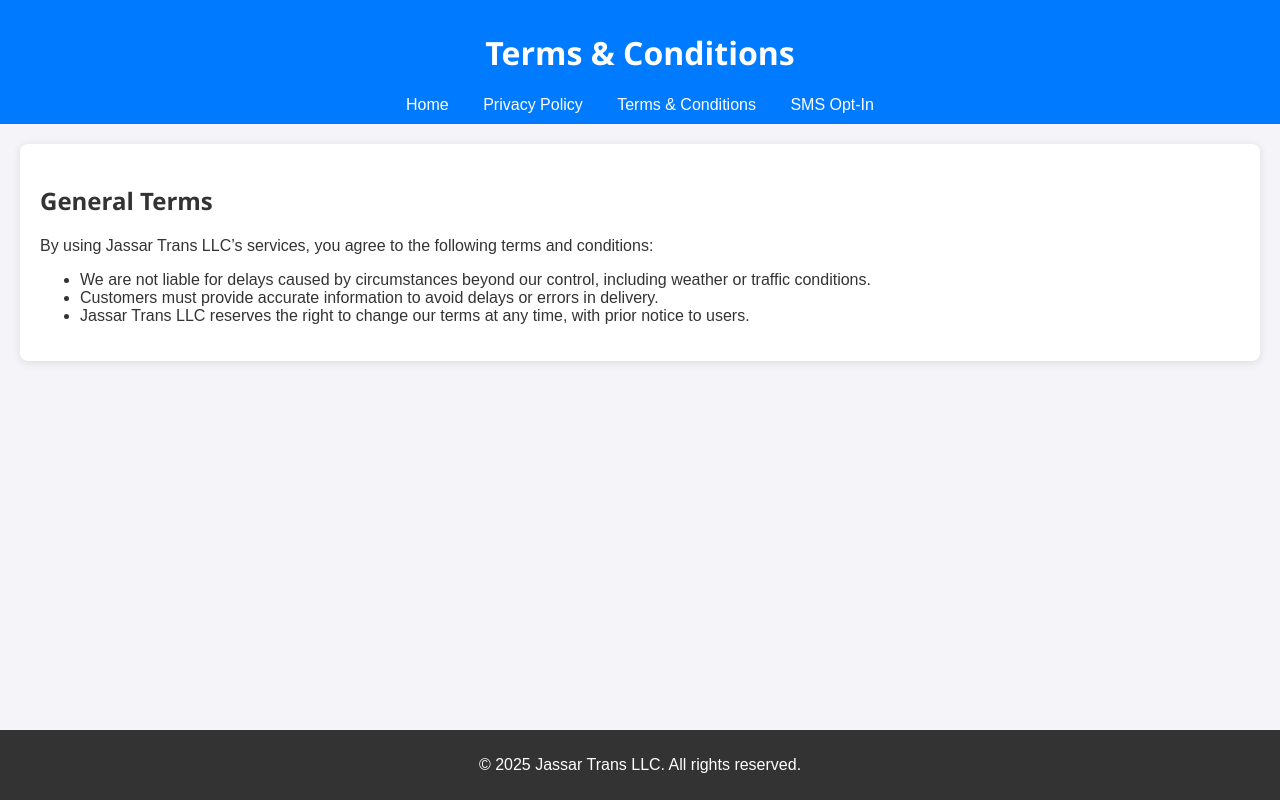
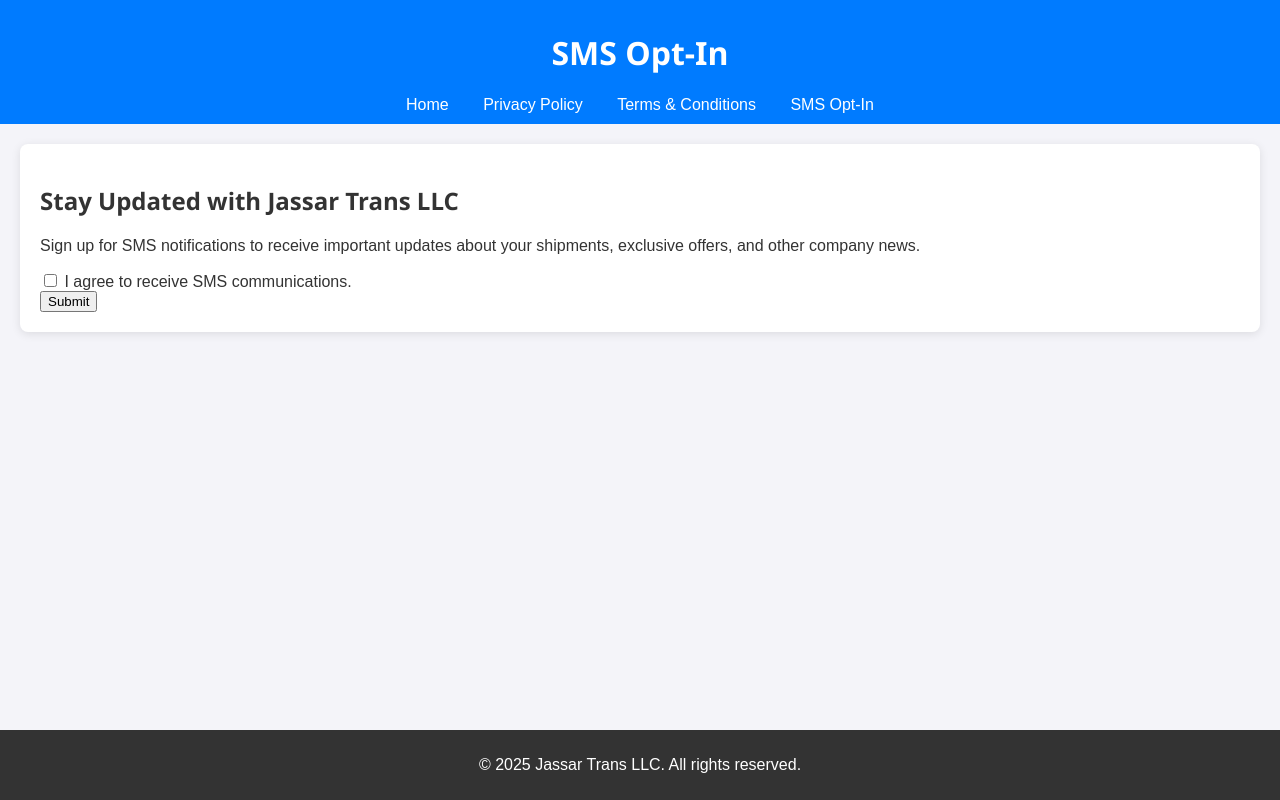
Before and after one commit to JassarTransLLC/jassar-trans-llc-website, a plain HTML site: page sms-opt-in.html in a window 1280 px wide. Drawn offline with Linux system fonts and the light colour scheme.

Commit message:
Update sms-opt-in.html

```diff
--- a/sms-opt-in.html
+++ b/sms-opt-in.html
@@ -3,12 +3,12 @@
 <head>
     <meta charset="UTF-8">
     <meta name="viewport" content="width=device-width, initial-scale=1.0">
-    <title>Terms & Conditions - Jassar Trans LLC</title>
+    <title>SMS Opt-In - Jassar Trans LLC</title>
     <link rel="stylesheet" href="style.css">
 </head>
 <body>
     <header>
-        <h1>Terms & Conditions</h1>
+        <h1>SMS Opt-In</h1>
         <nav>
             <a href="index.html">Home</a>
             <a href="privacy-policy.html">Privacy Policy</a>
@@ -18,14 +18,14 @@
     </header>
 
     <section>
-        <h2>General Terms</h2>
-        <p>By using Jassar Trans LLC’s services, you agree to the following terms and conditions:</p>
-
-        <ul>
-            <li>We are not liable for delays caused by circumstances beyond our control, including weather or traffic conditions.</li>
-            <li>Customers must provide accurate information to avoid delays or errors in delivery.</li>
-            <li>Jassar Trans LLC reserves the right to change our terms at any time, with prior notice to users.</li>
-        </ul>
+        <h2>Stay Updated with Jassar Trans LLC</h2>
+        <p>Sign up for SMS notifications to receive important updates about your shipments, exclusive offers, and other company news.</p>
+        <form action="submit_form" method="POST">
+            <label>
+                <input type="checkbox" name="sms-opt-in" required> I agree to receive SMS communications.
+            </label><br>
+            <input type="submit" value="Submit">
+        </form>
     </section>
 
     <footer>
```
